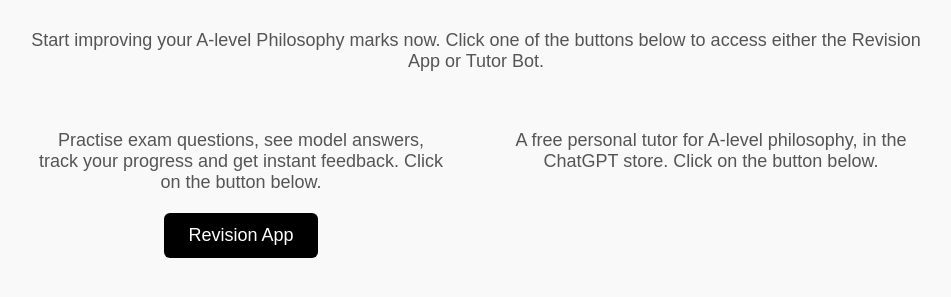
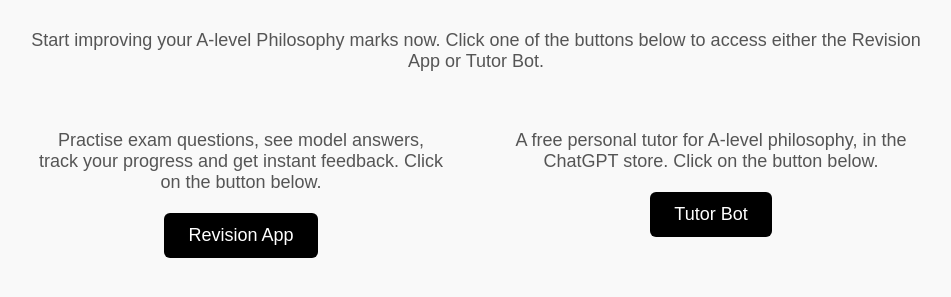
Before and after one commit to jack-modus/modus-site, a plain HTML site: page index.html in a window 1280 px wide. Shown: the part 337-634 px from the top of the page, without its empty margins (164-1115 px from the left). Drawn offline with Linux system fonts and the light colour scheme.

Commit message:
Update gpt index.html

```diff
--- a/index.html
+++ b/index.html
@@ -3,6 +3,7 @@
 <head>
   <meta charset="UTF-8">
   <title>Main Page</title>
+  <meta name="viewport" content="width=device-width, initial-scale=1.0">
   <link rel="stylesheet" href="styles.css">
 </head>
 <body>
@@ -10,29 +11,38 @@
 
     <img src="logo.png" alt="Modus Philosophy Logo" class="logo">
 
+    <!-- P1: full-width intro text -->
     <p class="p1">
-      Start improving your A-level Philosophy marks now.
-      Click one of the buttons below to access either the Revision App or Tutor Bot.
+      Start improving your A-level Philosophy marks now. Click one of the buttons below
+      to access either the Revision App or Tutor Bot.
     </p>
 
+    <!-- TWO COLUMNS AREA -->
     <div class="cta-wrapper">
 
-      <!-- LEFT SIDE — P2 + Revision App -->
+      <!-- LEFT COLUMN: P2 + Revision App button -->
       <div class="cta-block">
         <p class="p2">
           Practise exam questions, see model answers, track your progress and get
           instant feedback. Click on the button below.
         </p>
-        <a
-          href="https://modusphilosophy.flutterflow.app"
-          class="btn"
-        >
+        <a href="https://modusphilosophy.flutterflow.app" class="btn">
           Revision App
         </a>
       </div>
 
-      <!-- RIGHT SIDE — P3 + Tutor Bot -->
+      <!-- RIGHT COLUMN: P3 + Tutor Bot button -->
       <div class="cta-block">
         <p class="p3">
           A free personal tutor for A-level philosophy, in the ChatGPT store.
           Click on the button below.
+        </p>
+        <a href="https://chatgpt.com/g/g-k8wtBLeWW-modus-philosophy-bot" class="btn">
+          Tutor Bot
+        </a>
+      </div>
+
+    </div>
+  </div>
+</body>
+</html>
```
